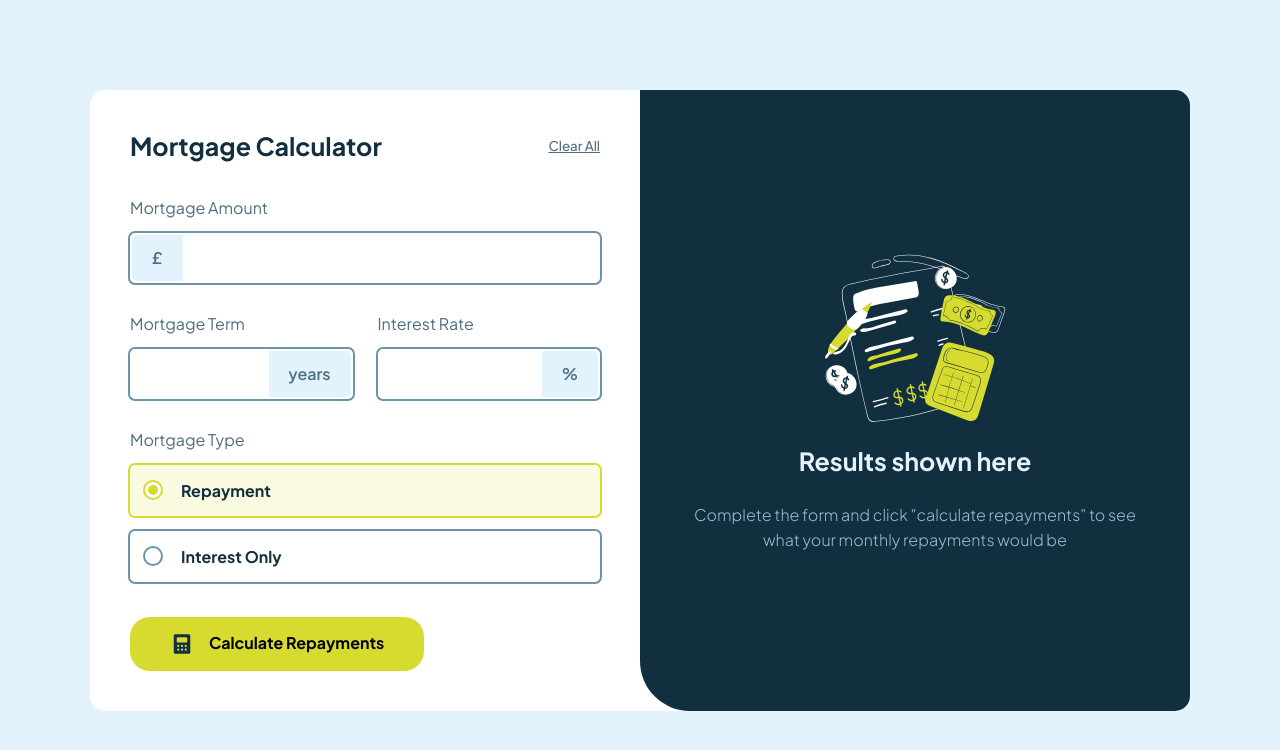
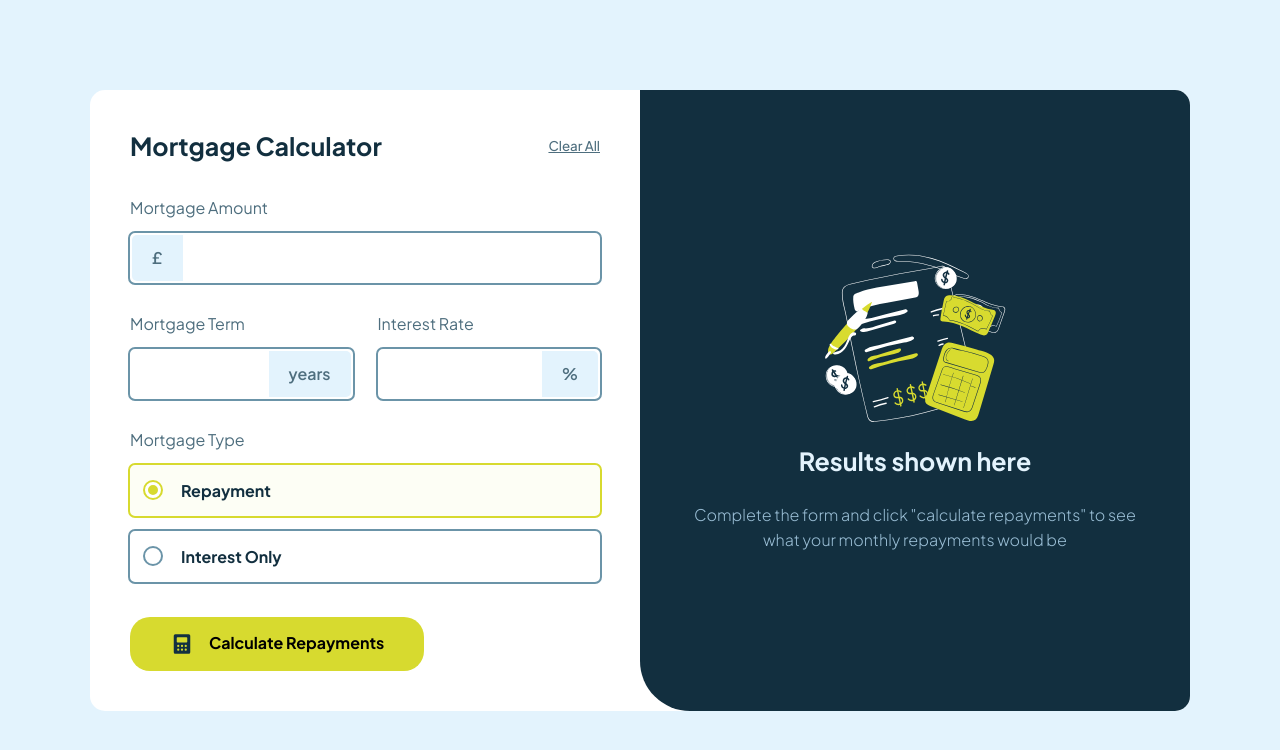
Before and after one commit to RoksolanaVeres/FEM_Mortgage-Repayment-Calculator, a React (Vite) app: page / in a window 1280 px wide. Shown: the top 750 px of the page. Built offline with nearby package versions, Linux system fonts and the light colour scheme.

Commit message:
radio input styles: hover state,adjusted background color & transition time

```diff
--- a/src/index.css
+++ b/src/index.css
@@ -11,7 +11,7 @@
 
 :root {
   --lime: hsl(61, 70%, 52%);
-  --lime-trasparent: hsla(61, 70%, 52%, 0.144);
+  --lime-trasparent: hsla(61, 70%, 52%, 0.048);
   --red: hsl(4, 69%, 50%);
   --white: hsl(0, 0%, 100%);
   --slate-100: hsl(202, 86%, 94%);
@@ -177,6 +177,16 @@
   cursor: pointer;
   align-items: center;
   color: var(--slate-900);
+  transition: all 0.2s ease-in-out;
+}
+
+.radio-control-wrapper:hover {
+  outline-color: var(--lime);
+}
+
+.radio-control-wrapper:has(.radio-input:checked) {
+  background-color: var(--lime-trasparent);
+  outline-color: var(--lime);
 }
 
 .radio-input {
@@ -188,18 +198,13 @@
   border: 3px solid transparent;
   height: 16px;
   width: 16px;
-  transition: all 0.3s ease-in-out;
+  transition: all 0.2s ease-in-out;
 }
 
 .radio-input:checked {
   background: var(--lime);
   outline: 2px solid var(--lime);
   border: 3px solid var(--white);
-}
-
-.radio-control-wrapper:has(.radio-input:checked) {
-  background-color: var(--lime-trasparent);
-   outline: 2px solid var(--lime);
 }
 
 .calculate-btn {
```
